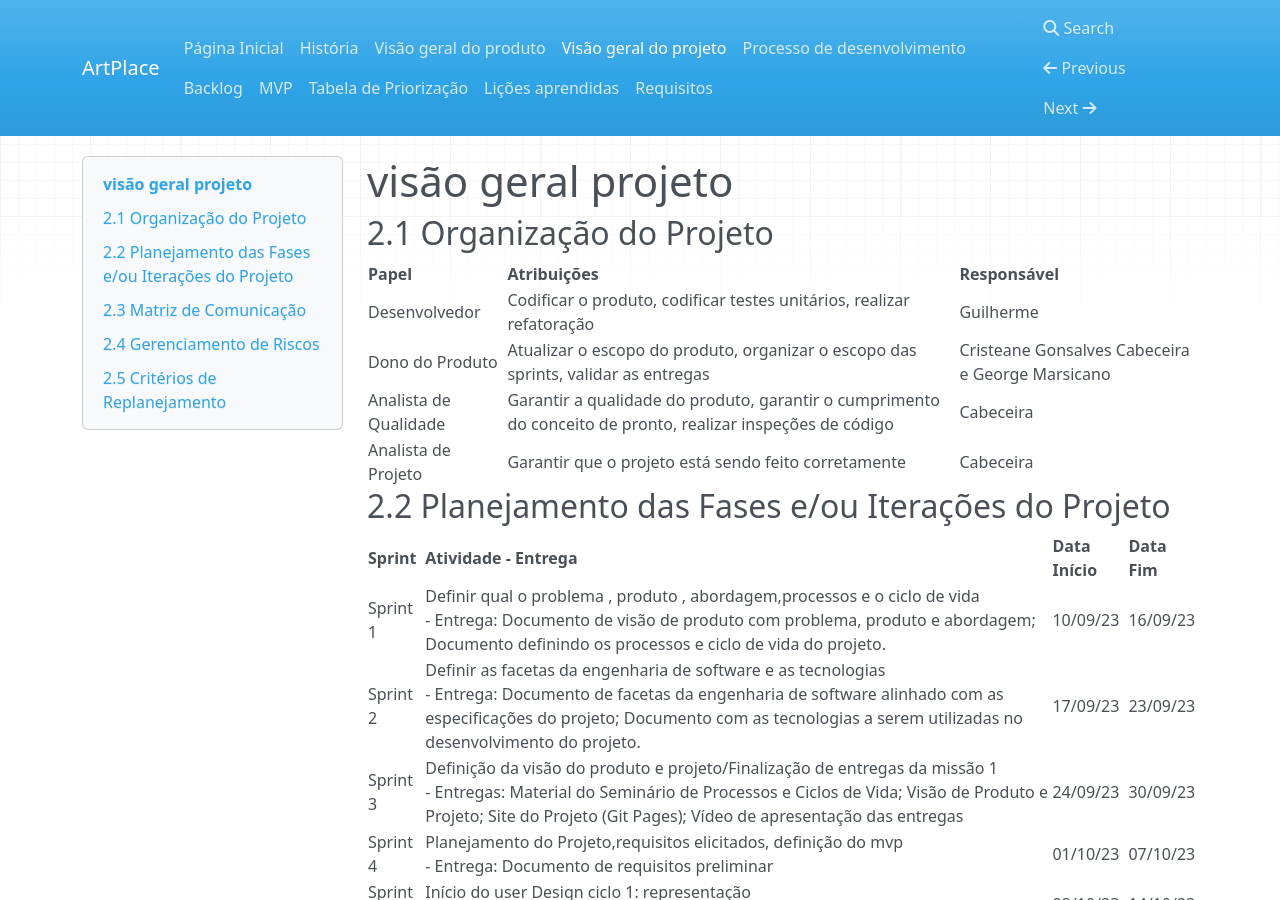
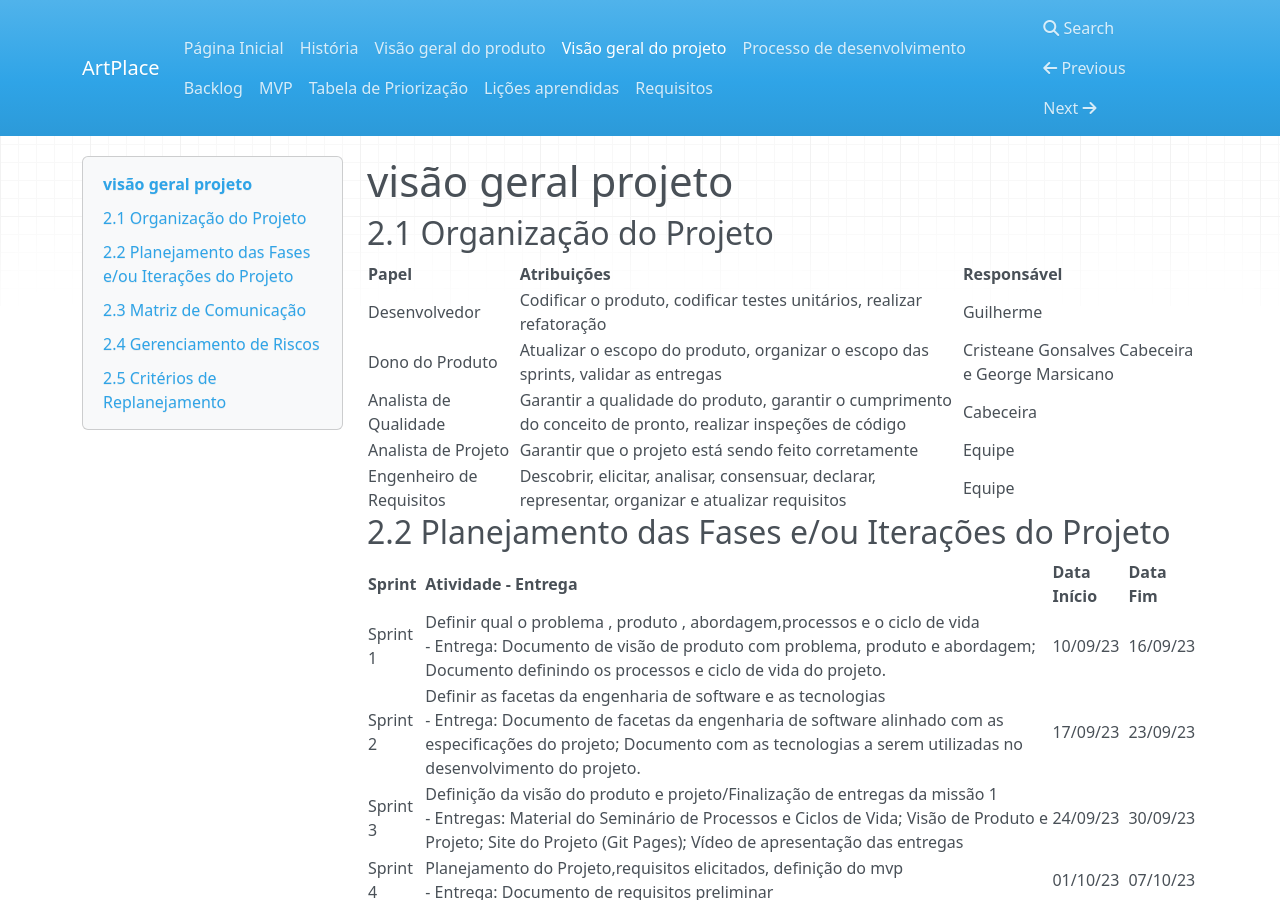
Before and after one commit to mdsreq-fga-unb/2023.2-ArtPlace, an MkDocs documentation site: the page built from docs/projeto.md, in a window 1280 px wide and 900 px high. Built offline with MkDocs 1.6.1, drawn with Linux system fonts in a browser that asks for light colours; nearby versions of some CDN libraries.

Commit message:
Arrumando a organização do projrto

```diff
--- a/docs/projeto.md
+++ b/docs/projeto.md
@@ -7,7 +7,8 @@
 | Desenvolvedor            | Codificar o produto, codificar testes unitários, realizar refatoração | Guilherme                            |
 | Dono do Produto          | Atualizar o escopo do produto, organizar o escopo das sprints, validar as entregas | Cristeane Gonsalves Cabeceira e George Marsicano                              |
 | Analista de Qualidade    | Garantir a qualidade do produto, garantir o cumprimento do conceito de pronto, realizar inspeções de código | Cabeceira                            |
-| Analista de Projeto      | Garantir que o projeto está sendo feito corretamente|  Cabeceira |
+| Analista de Projeto      | Garantir que o projeto está sendo feito corretamente|  Equipe |
+| Engenheiro de Requisitos | Descobrir, elicitar, analisar, consensuar, declarar, representar, organizar e atualizar requisitos | Equipe |
 
 
 
```
